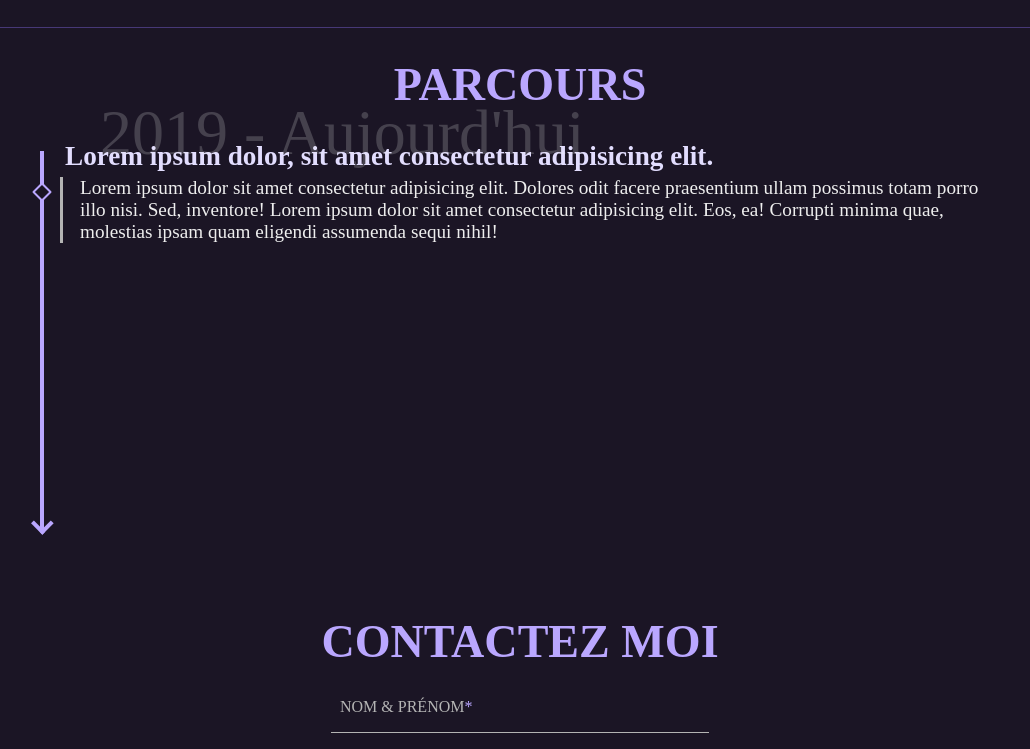
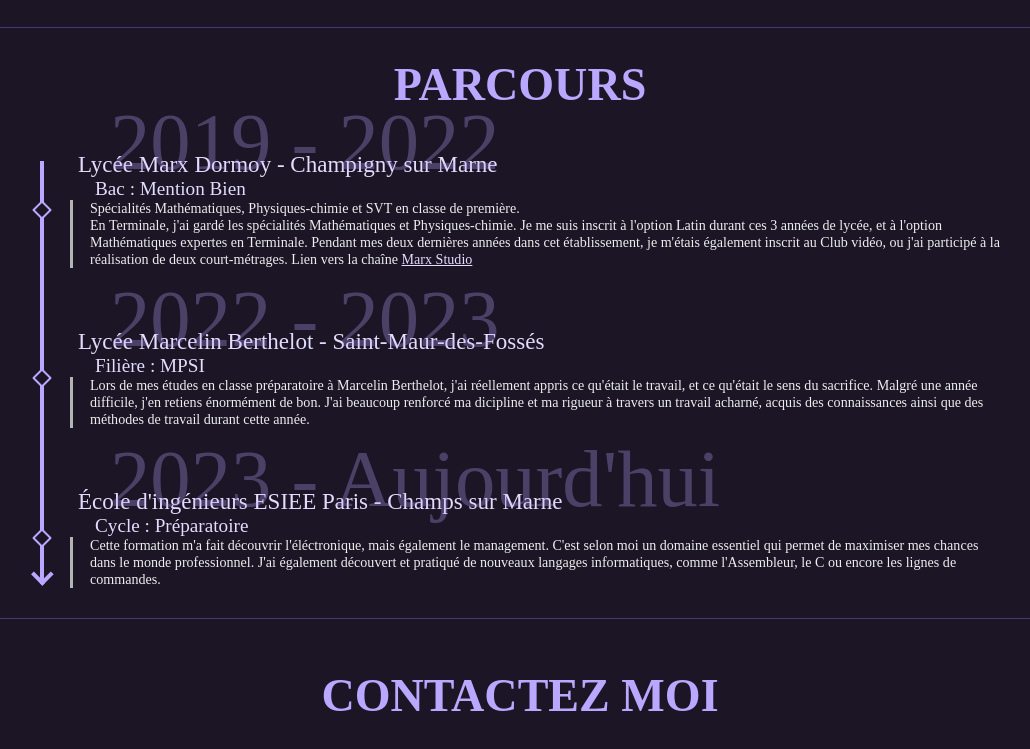
Before and after one commit to anthonypradier/anthony-pradier.fr, a plain HTML site: page index.html in a window 1280 px wide. Shown: the part 1830-2579 px from the top of the page, without its empty margins (160-1190 px from the left). Drawn offline with nearby package versions, Linux system fonts and the light colour scheme; a web font is replaced by a local one.

Commit message:
career section almost finished - need to check with the different fonts

```diff
--- a/index.html
+++ b/index.html
@@ -516,11 +516,32 @@
                 <h1 class="section-title title">parcours</h1>
                 <div class="timeline">
                     <div class="article">
-                        <div class="date">2019 - Aujourd'hui</div>
-                        <div class="name">Lorem ipsum dolor, sit amet consectetur adipisicing elit.</div>
-                        <div class="description">Lorem ipsum dolor sit amet consectetur adipisicing elit. Dolores odit facere praesentium ullam possimus totam porro illo nisi. Sed, inventore! Lorem ipsum dolor sit amet consectetur adipisicing elit. Eos, ea! Corrupti minima quae, molestias ipsam quam eligendi assumenda sequi nihil!</div>
+                        <div class="date">2019 - 2022</div>
+                        <div class="name">Lycée Marx Dormoy - Champigny sur Marne <br></div>
+                        <p class="course">Bac : Mention Bien</p>
+                        <p class="description">Spécialités Mathématiques, Physiques-chimie et SVT en classe de première. <br>
+                        En Terminale, j'ai gardé les spécialités Mathématiques et Physiques-chimie. Je me suis inscrit à l'option Latin durant ces 3 années de lycée, et à l'option Mathématiques expertes en Terminale. Pendant mes deux dernières années dans cet établissement, je m'étais également inscrit au Club vidéo, ou j'ai participé à la réalisation de deux court-métrages. Lien vers la chaîne <a href="https://www.youtube.com/@marxstudio7338" target="_blank">Marx Studio</a></p>
+                    </div>
+
+                    <div class="article">
+                        <div class="date">2022 - 2023</div>
+                        <div class="name">Lycée Marcelin Berthelot - Saint-Maur-des-Fossés</div>
+                        <p class="course">Filière : MPSI</p>
+                        <p class="description">
+                            Lors de mes études en classe préparatoire à Marcelin Berthelot, j'ai réellement appris ce qu'était le travail, et ce qu'était le sens du sacrifice. Malgré une année difficile, j'en retiens énormément de bon. J'ai beaucoup renforcé ma dicipline et ma rigueur à travers un travail acharné, acquis des connaissances ainsi que des méthodes de travail durant cette année.
+                        </p>
+                    </div>
+
+                    <div class="article">
+                        <div class="date">2023 - Aujourd'hui</div>
+                        <div class="name">École d'ingénieurs ESIEE Paris - Champs sur Marne</div>
+                        <p class="course">Cycle : Préparatoire</p>
+                        <p class="description">
+                            Cette formation m'a fait découvrir l'éléctronique, mais également le management. C'est selon moi un domaine essentiel qui permet de maximiser mes chances dans le monde professionnel. J'ai également découvert et pratiqué de nouveaux langages informatiques, comme l'Assembleur, le C ou encore les lignes de commandes.
+                        </p>
                     </div>
                 </div>
+                <div class="separator w90"></div>
         </section>
 
         <!-- CONTACT -->
--- a/resources/css/style.css
+++ b/resources/css/style.css
@@ -413,8 +413,13 @@ section {
 
 .timeline {
     position: relative;
+    display: flex;
+    flex-direction: column;
+    justify-content: center;
+    margin-top: 10px;
+    gap: 60px;
     width: 80%;
-    height: 400px;
+    /* height: 400px; */
 }
 
 .timeline::before {
@@ -423,20 +428,22 @@ section {
     width: 4px;
     top: 10px;
     left: 0;
-    bottom: 10px;
+    bottom: 4px;
     background-color: var(--dark-title);
 }
 
 .timeline::after {
     content: "";
     position: absolute;
-    bottom: 4px;
+    bottom: 0px;
     left: 0;
     width: 12px;
     height: 12px;
     border-right: solid 4px var(--dark-title);
     border-bottom: solid 4px var(--dark-title);
     transform: rotate(45deg) translateX(-50%);
+    /* rotate: 0 0 1 45deg;
+    translate: -50% 0; */
 }
 
 .article {
@@ -444,37 +451,54 @@ section {
     display: flex;
     flex-direction: column;
     justify-content: center;
-    gap: 5px;
+    /* gap: 2px; */
     /* background-color: var(--dark-secondary); */
-    margin-left: 20px;
+    margin-left: 30px;
 }
 
 .article .date {
     position: absolute;
     /* z-index: 2; */
-    top: -45px;
+    top: -55px;
     left: 40px;
-    font-size: 4em;
+    font-size: clamp(4em, 6.3vw, 7em);
     /* font-weight: bolder; */
-    color: var(--dark-text);
-    opacity: .2;
+    color: var(--dark-title);
+    opacity: .3;
 }
 
 .article .name {
-    margin-left: 5px;
-    font-size: 1.7em;
+    margin-left: 8px;
+    font-size: clamp(1.2em, 1.8vw, 2em);
     font-family: Anek;
-    font-weight: bolder;
+    /* font-weight: 600; */
     color: var(--dark-subtitle);
     /* z-index: 10; */
 }
 
+.article .course {
+    font-family: Anek;
+    font-size: clamp(1.1em, 1.5vw, 1.8em);
+    margin-left: 25px;
+    color: var(--dark-subtitle);
+}
+
 .article .description {
     position: relative;
-    font-size: 1.2em;
+    font-size: clamp(.8em, 1.1vw, 1.5em);
     font-family: Saira;
     padding-left: 20px;
     color: var(--dark-text);
+}
+
+.article .description a {
+    text-decoration: underline;
+    color: var(--dark-subtitle);
+    transition: all .2s ease;
+}
+
+.article .description a:hover {
+    color: var(--dark-title);
 }
 
 .article .description::before {
@@ -491,7 +515,7 @@ section {
     position: absolute;
     content: "";
     top: 50%;
-    left: -25px;
+    left: -35px;
     rotate: 45deg;
     /* transform: translateY(-50%); */
     translate: 0 -50%;
@@ -509,11 +533,11 @@ section {
     display: flex;
     flex-direction: column;
     align-items: center;
-    justify-content: center;
+    justify-content:space-between;
     gap: 30px;
-    margin-left: 80px;
+    margin: 20px 0 40px 80px;
     max-width: 1400px;
-    height: 100vh;
+    /* height: 100vh; */
 }
 
 .form-container {
@@ -869,6 +893,15 @@ input[type=number]::-webkit-inner-spin-button, input[type=number]::-webkit-outer
         right: none;
     }
 
+    /* CAREER */
+
+    .article .date {
+        top: -40px;
+        left: 30px;
+    }
+
+    /* FOOTER */
+
     .footer {
         height: 200px;
     }
```
